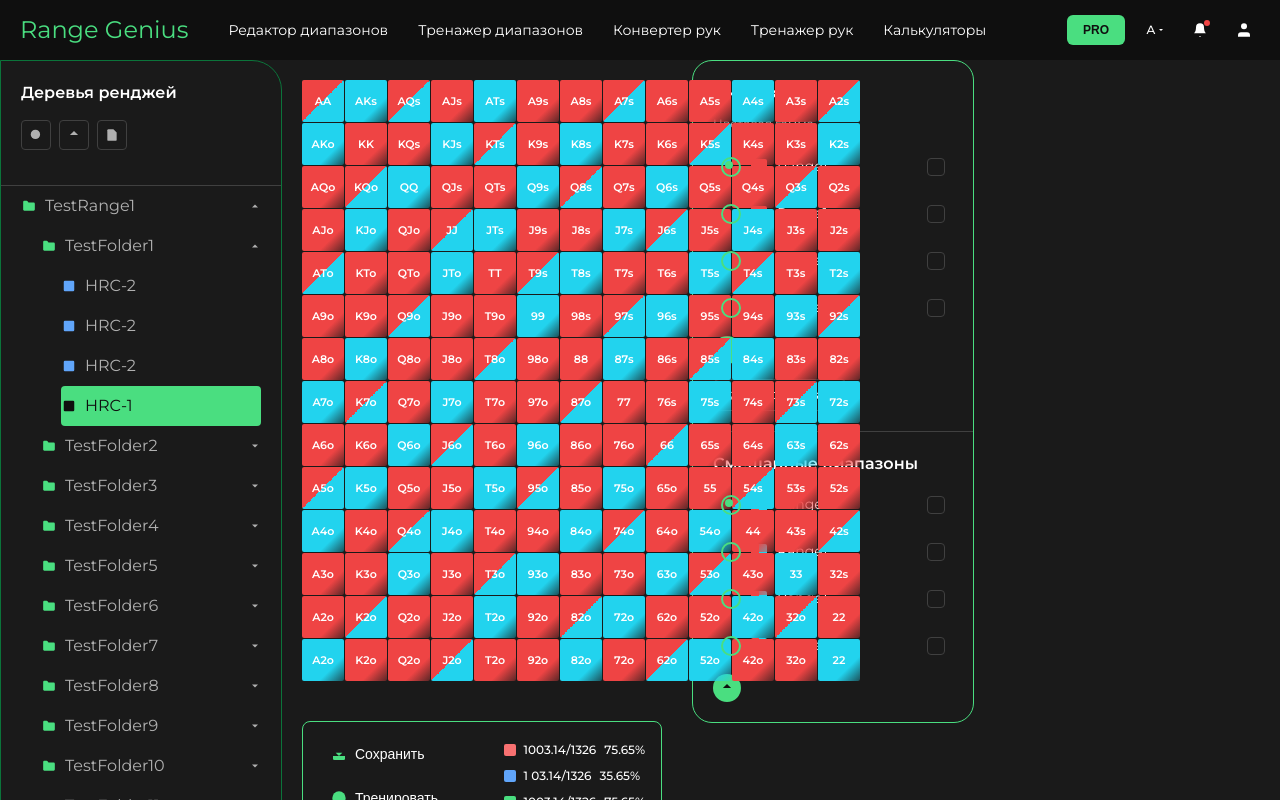
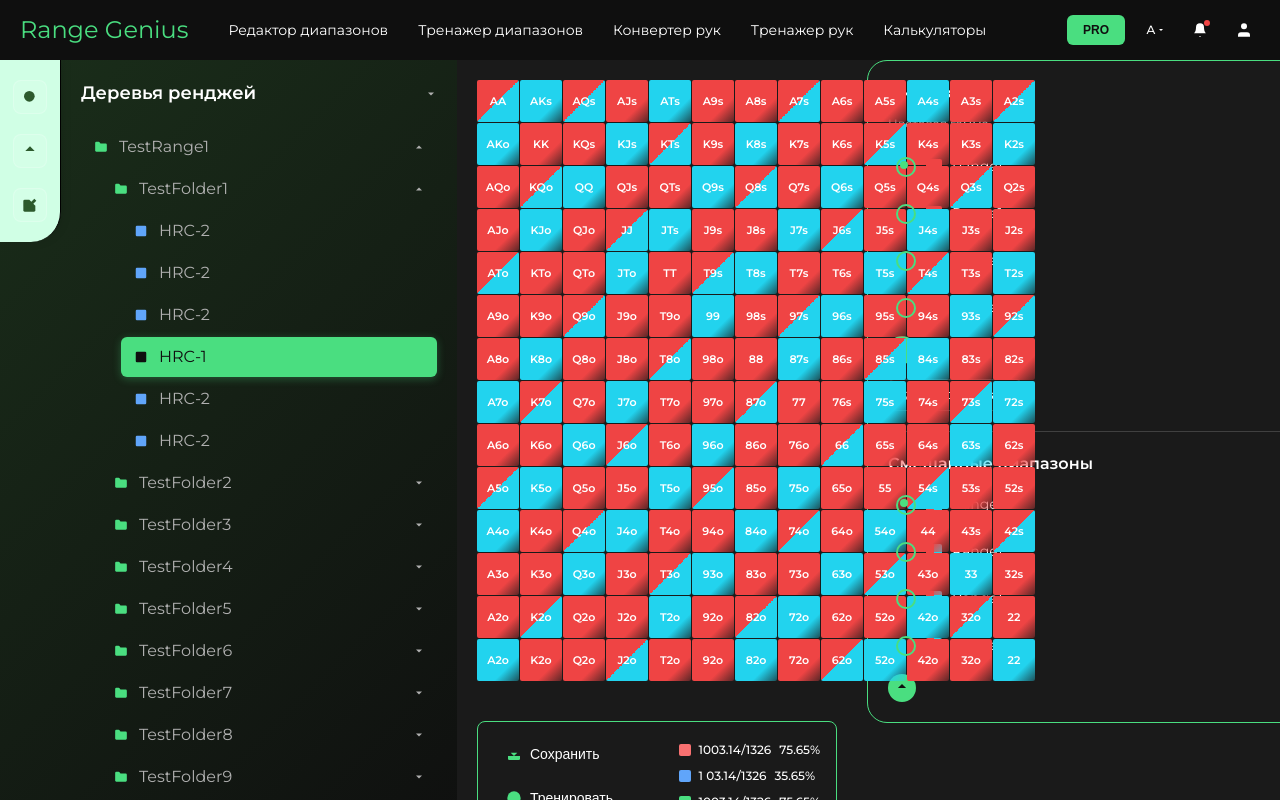
Before and after one commit to tRy-HaRd-tgn/RangeGenius, an Angular app: page / in a window 1280 px wide. Built offline with nearby package versions, Linux system fonts and the light colour scheme.

Commit message:
fix: update width and heights

```diff
--- a/angular.json
+++ b/angular.json
@@ -92,5 +92,8 @@
         }
       }
     }
+  },
+  "cli": {
+    "analytics": "94a8c5a8-5386-4cca-a849-61ba8b7d3378"
   }
 }
--- a/src/app/components/left-sidebar/left-sidebar.component.html
+++ b/src/app/components/left-sidebar/left-sidebar.component.html
@@ -1,8 +1,7 @@
 <!DOCTYPE html>
 <div class="left-sidebar">
-  <div class="sidebar-header">
-    <div class="sidebar-title">Деревья ренджей</div>
-    <div class="sidebar-controls">
+  <!-- Левая панель с иконками -->
+  <div class="sidebar-icons">
     <div class="control-icon search-icon">
       <svg width="14" height="14" viewBox="0 0 24 24" fill="currentColor">
         <circle cx="11" cy="11" r="8"/>
@@ -15,17 +14,27 @@
         <path d="m5 12 7-7 7 7"/>
       </svg>
     </div>
-      <div class="control-icon import-icon">
+    <div class="control-icon edit-icon">
       <svg width="14" height="14" viewBox="0 0 24 24" fill="currentColor">
-          <path d="M14 2H6a2 2 0 0 0-2 2v16a2 2 0 0 0 2 2h12a2 2 0 0 0 2-2V8z"/>
-          <polyline points="14,2 14,8 20,8"/>
-          <line x1="16" y1="13" x2="8" y2="13"/>
-          <line x1="16" y1="17" x2="8" y2="17"/>
-          <polyline points="10,9 9,9 8,9"/>
+        <path d="M11 4H4a2 2 0 0 0-2 2v14a2 2 0 0 0 2 2h14a2 2 0 0 0 2-2v-7"/>
+        <path d="m18.5 2.5 3 3L12 15l-4 1 1-4 9.5-9.5z"/>
+      </svg>
+    </div>
+  </div>
+
+  <!-- Основная область контента -->
+  <div class="sidebar-content">
+    <div class="sidebar-header">
+      <div class="sidebar-title">
+        Деревья ренджей
+        <div class="tree-chevron">
+          <svg width="12" height="12" viewBox="0 0 24 24" fill="currentColor">
+            <polyline points="6,9 12,15 18,9"/>
           </svg>
         </div>
       </div>
     </div>
+
     <div class="range-tree">
       <div class="tree-item expanded">
         <div class="tree-icon folder-icon">
@@ -96,6 +105,28 @@
           </svg>
         </div>
         <span>HRC-1</span>
+      </div>
+      <div class="tree-item" style="margin-left: 40px;">
+        <div class="tree-icon range-icon">
+          <svg width="14" height="14" viewBox="0 0 24 24" fill="currentColor">
+            <rect x="3" y="3" width="18" height="18" rx="2" ry="2"/>
+            <line x1="9" y1="9" x2="15" y2="9"/>
+            <line x1="9" y1="12" x2="15" y2="12"/>
+            <line x1="9" y1="15" x2="15" y2="15"/>
+          </svg>
+        </div>
+        <span>HRC-2</span>
+      </div>
+      <div class="tree-item" style="margin-left: 40px;">
+        <div class="tree-icon range-icon">
+          <svg width="14" height="14" viewBox="0 0 24 24" fill="currentColor">
+            <rect x="3" y="3" width="18" height="18" rx="2" ry="2"/>
+            <line x1="9" y1="9" x2="15" y2="9"/>
+            <line x1="9" y1="12" x2="15" y2="12"/>
+            <line x1="9" y1="15" x2="15" y2="15"/>
+          </svg>
+        </div>
+        <span>HRC-2</span>
       </div>
       <div class="tree-item collapsed" style="margin-left: 20px;">
         <div class="tree-icon folder-icon">
@@ -242,3 +273,4 @@
       </div>
     </div>
   </div>
+</div>
--- a/src/app/components/left-sidebar/left-sidebar.component.scss
+++ b/src/app/components/left-sidebar/left-sidebar.component.scss
@@ -9,81 +9,108 @@
   --accent-red: #ef4444;
   --accent-blue: #60a5fa;
   --accent-cyan: #22d3ee;
+  --sidebar-green: #90EE90;
+  --sidebar-green-dark: #7dd87d;
   font-family: 'Montserrat', sans-serif;
 }
 
 .left-sidebar {
-  width: 280px;
+  width: 457px;
+  height: 100vh;
+  display: flex;
+  background: linear-gradient(135deg, #1a2e1a 0%, #0f0f0f 100%);
+  position: relative;
+}
 
-  border-right: 1px solid var(--border-color);
+/* Левая узкая панель с иконками */
+.sidebar-icons {
+  width: 60px;
+
   display: flex;
   flex-direction: column;
-  height: 100vh;
-  border: 0.5px solid #0b743a !important;
-
-  border-radius: 0px 30px 0px 0px;
-  border-right: none;
-}
-
-.sidebar-header {
-  padding: 20px;
-  border-bottom: 1px solid var(--border-color);
-}
-
-.sidebar-title {
-  font-size: 16px;
-  font-weight: 600;
-  margin-bottom: 15px;
-  color: var(--text-primary);
-}
-
-.sidebar-controls {
-  display: flex;
-  gap: 8px;
-  margin-bottom: 15px;
+  align-items: center;
+  padding: 20px 0;
+  gap: 20px;
+  box-shadow: 2px 0 10px rgba(0, 0, 0, 0.1);
+  height: fit-content;
+  background: #D0FFE5;
+  border-radius: 0px 0px 30px 0px;
+  border-right: 1px solid #000000;
 }
 
 .control-icon {
-  width: 28px;
-  height: 28px;
-  background-color: var(--dark-bg);
-  border-radius: 4px;
+  width: 32px;
+  height: 32px;
+  background-color: rgba(255, 255, 255, 0.1);
+  border-radius: 8px;
   cursor: pointer;
   display: flex;
   align-items: center;
   justify-content: center;
-  color: var(--text-secondary);
+  color: #2d5a2d;
   transition: all 0.2s;
-  border: 1px solid var(--border-color);
+  border: 1px solid rgba(255, 255, 255, 0.2);
 
   &:hover {
-    background-color: var(--border-color);
-    color: var(--text-primary);
+    background-color: rgba(255, 255, 255, 0.2);
+    color: #1a3a1a;
+    transform: scale(1.05);
   }
+
+  svg {
+    width: 16px;
+    height: 16px;
+  }
+}
+
+/* Основная область контента */
+.sidebar-content {
+  flex: 1;
+  padding: 20px;
+  overflow-y: auto;
+}
+
+.sidebar-header {
+  margin-bottom: 20px;
+}
+
+.sidebar-title {
+  font-size: 18px;
+  font-weight: 600;
+  color: var(--text-primary);
+  margin-bottom: 10px;
+  display: flex;
+  align-items: center;
+  justify-content: space-between;
+}
+
+.sidebar-controls {
+  display: none; /* Скрываем старые контролы, так как они теперь в левой панели */
 }
 
 .range-tree {
   flex: 1;
-  padding: 0 20px;
-  overflow-y: auto;
 }
 
 .tree-item {
   display: flex;
   align-items: center;
-  padding: 8px 0;
+  padding: 8px 12px;
   cursor: pointer;
-  border-radius: 4px;
-  transition: background-color 0.2s;
+  border-radius: 6px;
+  transition: all 0.2s;
   color: var(--text-secondary);
+  margin-bottom: 2px;
 
   &:hover {
-    background-color: rgba(255, 255, 255, 0.05);
+    background-color: rgba(74, 222, 128, 0.1);
+    color: var(--text-primary);
   }
 
   &.selected {
     background-color: var(--accent-green);
     color: var(--darker-bg);
+    box-shadow: 0 2px 8px rgba(74, 222, 128, 0.3);
 
     .folder-icon,
     .range-icon {
@@ -107,7 +134,7 @@
 .tree-icon {
   width: 16px;
   height: 16px;
-  margin-right: 8px;
+  margin-right: 10px;
   display: flex;
   align-items: center;
   justify-content: center;
@@ -131,3 +158,21 @@
   color: var(--text-secondary);
   transition: transform 0.2s;
 }
+
+/* Скроллбар */
+.range-tree::-webkit-scrollbar {
+  width: 6px;
+}
+
+.range-tree::-webkit-scrollbar-track {
+  background: transparent;
+}
+
+.range-tree::-webkit-scrollbar-thumb {
+  background: var(--accent-green);
+  border-radius: 3px;
+}
+
+.range-tree::-webkit-scrollbar-thumb:hover {
+  background: var(--sidebar-green-dark);
+}
--- a/src/app/components/right-panels/right-panels.component.scss
+++ b/src/app/components/right-panels/right-panels.component.scss
@@ -15,7 +15,7 @@
 
 .right-panels {
   margin-left: 10px;
-  width: 280px;
+  width: 762px;
   display: flex;
   flex-direction: column;
   background: rgba(27, 27, 27, 0.2);
```
Lines whose indentation alone changed are shown as unchanged.
